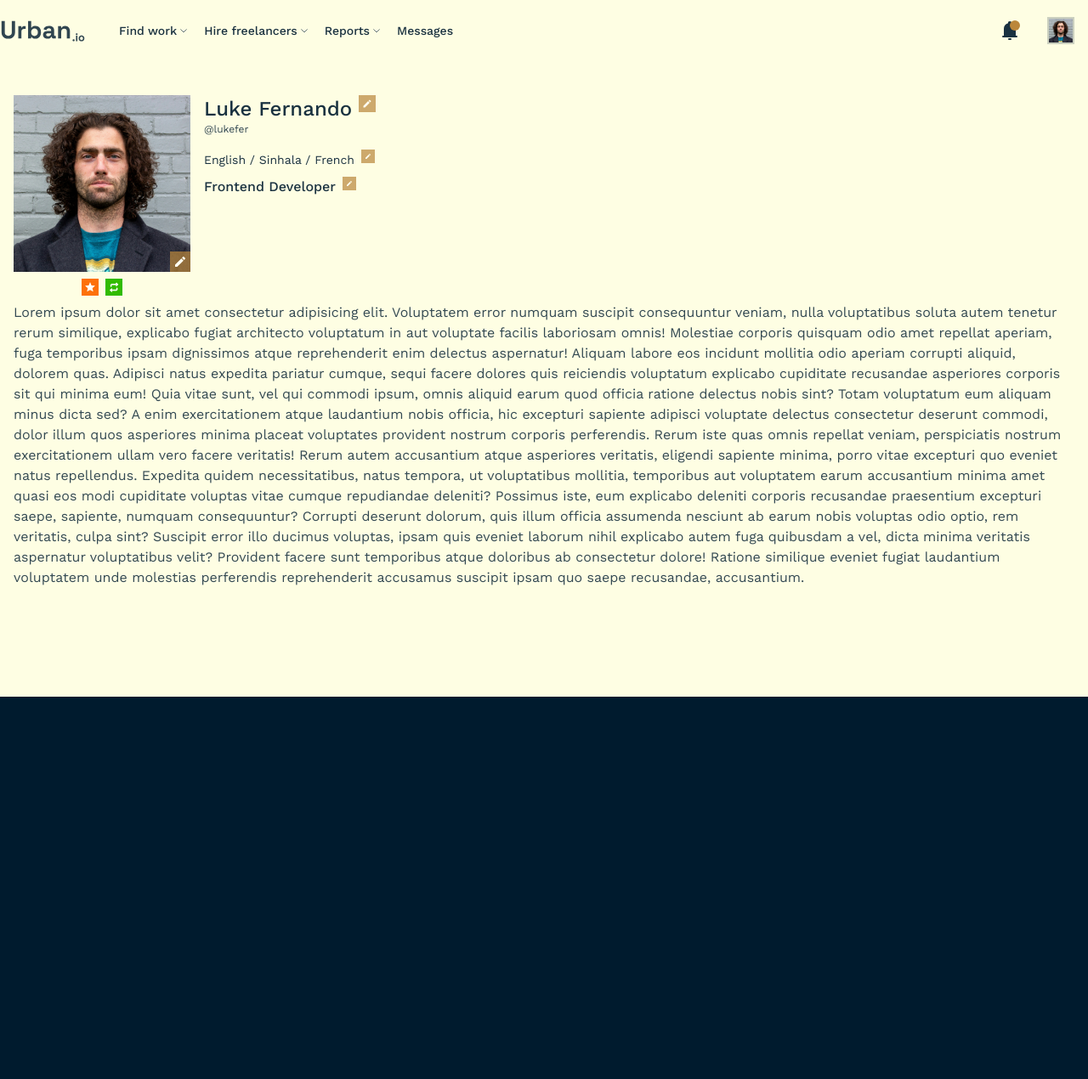
After one commit to Luke-Fernando/Urban, a PHP site: template app/views/profile/profile.php in a window 1280 px wide. The commit adds this page. Shown: the whole page at 85% size. Run offline with PHP 8.4, Linux system fonts and the light colour scheme; the template is opened without the code that fills it, so the values that code supplies are empty.

Commit message:
profile page initialized

```diff
--- /dev/null
+++ b/app/views/profile/profile.php
@@ -0,0 +1,93 @@
+<!DOCTYPE html>
+<html lang="en">
+
+<head>
+    <?php
+    require __DIR__ . "/../shared/head.php";
+    ?>
+    <title>Urban | Profile</title>
+</head>
+
+<body class="bg-[var(--main-bg-yellow)]">
+    <?php
+    require __DIR__ . "/../shared/nav/nav-user.php";
+    ?>
+    <main class="container mx-auto h-auto box-border px-4 mt-10 mb-32">
+        <section class="w-full h-auto flex flex-col sm:flex-row justify-start items-center sm:justify-between sm:items-start">
+            <div class="w-52 h-auto flex flex-col justify-start items-center overflow-hidden">
+                <div class="w-full aspect-square flex justify-center items-center relative">
+                    <img id="profile-picture" src="/assets/images/users/profile.png" alt="profile picture" class="min-w-full min-h-full object-cover">
+                    <label title="Change profile picture" for="profile-picture-edit" class="w-6 h-auto p-1 flex justify-center items-center absolute bottom-0 right-0 text-[var(--bg-white-low)]
+                hover:bg-[var(--active-color-brown)] active:scale-95 duration-75 ease-linear bg-[var(--active-color-brown-low)]">
+                        <input type="file" id="profile-picture-edit" class="hidden" accept="image/*">
+                        <svg xmlns="http://www.w3.org/2000/svg" width="1em" height="1em" viewBox="0 0 24 24" class="w-full h-auto">
+                            <path fill="currentColor" d="M3 17.25V21h3.75L17.81 9.94l-3.75-3.75zM20.71 7.04a.996.996 0 0 0 0-1.41l-2.34-2.34a.996.996 0 0 0-1.41 0l-1.83 1.83l3.75 3.75z" />
+                        </svg>
+                    </label>
+                </div>
+                <div class="w-full flex justify-center items-center flex-wrap">
+                    <span title="Rising star" class="w-5 aspect-square flex justify-center items-center mx-1 my-2 overflow-hidden">
+                        <img src="/assets/images/badges/badge_1.svg" alt="rising star" class="min-w-full min-h-full object-cover">
+                    </span>
+                    <span title="Repeat buyer" class="w-5 aspect-square flex justify-center items-center mx-1 my-2 overflow-hidden">
+                        <img src="/assets/images/badges/badge_2.svg" alt="repeat buyer" class="min-w-full min-h-full object-cover">
+                    </span>
+                </div>
+            </div>
+            <div class="flex-1 pl-4 flex flex-col justify-start items-start my-4 sm:my-0">
+                <span class="relative pr-2">
+                    <span data-text="name" class="text-[var(--main-font-color-90)] text-2xl font-medium">Luke Fernando</span>
+                    <button data-edit="name" class="w-5 h-auto p-1 flex justify-center items-center absolute top-0 left-full text-[var(--bg-white-low)]
+                hover:bg-[var(--active-color-brown)] active:scale-95 duration-75 ease-linear bg-[var(--active-color-brown-low)]">
+                        <svg xmlns="http://www.w3.org/2000/svg" width="1em" height="1em" viewBox="0 0 24 24" class="w-full h-auto">
+                            <path fill="currentColor" d="M3 17.25V21h3.75L17.81 9.94l-3.75-3.75zM20.71 7.04a.996.996 0 0 0 0-1.41l-2.34-2.34a.996.996 0 0 0-1.41 0l-1.83 1.83l3.75 3.75z" />
+                        </svg>
+                    </button>
+                </span>
+                <p class="text-[var(--main-font-color-80)] text-xs font-normal">@lukefer</p>
+                <span class="mt-4 relative pr-2">
+                    <span data-text="languages" class="text-[var(--main-font-color-90)] text-sm font-normal">English / Sinhala / French</span>
+                    <button data-edit="languages" class="w-4 h-auto p-1 flex justify-center items-center absolute top-0 left-full text-[var(--bg-white-low)]
+                hover:bg-[var(--active-color-brown)] active:scale-95 duration-75 ease-linear bg-[var(--active-color-brown-low)]">
+                        <svg xmlns="http://www.w3.org/2000/svg" width="1em" height="1em" viewBox="0 0 24 24" class="w-full h-auto">
+                            <path fill="currentColor" d="M3 17.25V21h3.75L17.81 9.94l-3.75-3.75zM20.71 7.04a.996.996 0 0 0 0-1.41l-2.34-2.34a.996.996 0 0 0-1.41 0l-1.83 1.83l3.75 3.75z" />
+                        </svg>
+                    </button>
+                </span>
+                <span class="relative pr-2 mt-2">
+                    <span data-text="title" class="text-[var(--main-font-color-90)] text-base font-medium">Frontend Developer</span>
+                    <button data-edit="title" class="w-4 h-auto p-1 flex justify-center items-center absolute top-0 left-full text-[var(--bg-white-low)]
+                hover:bg-[var(--active-color-brown)] active:scale-95 duration-75 ease-linear bg-[var(--active-color-brown-low)]">
+                        <svg xmlns="http://www.w3.org/2000/svg" width="1em" height="1em" viewBox="0 0 24 24" class="w-full h-auto">
+                            <path fill="currentColor" d="M3 17.25V21h3.75L17.81 9.94l-3.75-3.75zM20.71 7.04a.996.996 0 0 0 0-1.41l-2.34-2.34a.996.996 0 0 0-1.41 0l-1.83 1.83l3.75 3.75z" />
+                        </svg>
+                    </button>
+                </span>
+            </div>
+        </section>
+        <section class="w-full h-auto flex justify-start items-start">
+            <p class="text-[var(--main-font-color-80)] text-base font-normal">
+                Lorem ipsum dolor sit amet consectetur adipisicing elit. Voluptatem error numquam suscipit consequuntur veniam, nulla voluptatibus soluta
+                autem tenetur rerum similique, explicabo fugiat architecto voluptatum in aut voluptate facilis laboriosam omnis! Molestiae corporis quisquam
+                odio amet repellat aperiam, fuga temporibus ipsam dignissimos atque reprehenderit enim delectus aspernatur! Aliquam labore eos incidunt
+                mollitia odio aperiam corrupti aliquid, dolorem quas. Adipisci natus expedita pariatur cumque, sequi facere dolores quis reiciendis voluptatum
+                explicabo cupiditate recusandae asperiores corporis sit qui minima eum! Quia vitae sunt, vel qui commodi ipsum, omnis aliquid earum quod
+                officia ratione delectus nobis sint? Totam voluptatum eum aliquam minus dicta sed? A enim exercitationem atque laudantium nobis officia, hic
+                excepturi sapiente adipisci voluptate delectus consectetur deserunt commodi, dolor illum quos asperiores minima placeat voluptates provident
+                nostrum corporis perferendis. Rerum iste quas omnis repellat veniam, perspiciatis nostrum exercitationem ullam vero facere veritatis! Rerum
+                autem accusantium atque asperiores veritatis, eligendi sapiente minima, porro vitae excepturi quo eveniet natus repellendus. Expedita quidem
+                necessitatibus, natus tempora, ut voluptatibus mollitia, temporibus aut voluptatem earum accusantium minima amet quasi eos modi cupiditate
+                voluptas vitae cumque repudiandae deleniti? Possimus iste, eum explicabo deleniti corporis recusandae praesentium excepturi saepe, sapiente,
+                numquam consequuntur? Corrupti deserunt dolorum, quis illum officia assumenda nesciunt ab earum nobis voluptas odio optio, rem veritatis,
+                culpa sint? Suscipit error illo ducimus voluptas, ipsam quis eveniet laborum nihil explicabo autem fuga quibusdam a vel, dicta minima
+                veritatis aspernatur voluptatibus velit? Provident facere sunt temporibus atque doloribus ab consectetur dolore! Ratione similique eveniet
+                fugiat laudantium voluptatem unde molestias perferendis reprehenderit accusamus suscipit ipsam quo saepe recusandae, accusantium.
+            </p>
+        </section>
+    </main>
+    <?php
+    require __DIR__ . "/../shared/footer.php";
+    ?>
+</body>
+
+</html>
--- a/app/views/shared/nav/components/dropdown-icon.php
+++ b/app/views/shared/nav/components/dropdown-icon.php
@@ -22,15 +22,15 @@
         </div>
         <!-- arrow -->
         <!-- dropdown -->
-        <div class="overflow-hidden max-h-[2500px] md:absolute md:top-full md:left-0
+        <div class="overflow-hidden max-h-[2500px] md:absolute md:top-full md:right-0
     w-full md:w-max h-auto z-auto md:z-[999] pt-5 md:shadow-md">
             <div class="w-full md:w-max h-auto bg-[var(--bg-white-low)] border-l md:border border-[var(--main-font-color-20)] p-2 flex flex-col justify-start
-        items-start px-5">
+        items-start px-5 md:min-w-36 box-border md:p-0">
                 <?php
                 foreach ($data['sub_links'] as $link) {
                 ?>
                     <a href="<?php echo $link['link']; ?>" class="w-full h-auto flex justify-start items-center font-normal md:font-medium text-[var(--main-font-color-90)]
-                            hover:text-[var(--active-color-brown)] ease-linear duration-75 text-base md:text-sm py-2">
+                            hover:text-[var(--active-color-brown)] ease-linear duration-75 text-base md:text-sm py-2 md:px-5">
                         <?php echo $link['title']; ?>
                     </a>
                 <?php
--- a/app/views/shared/nav/components/dropdown-link.php
+++ b/app/views/shared/nav/components/dropdown-link.php
@@ -24,12 +24,12 @@
         <div class="overflow-hidden md:absolute md:top-full md:left-0
     w-full md:w-max h-auto z-auto md:z-[999] pt-5 md:shadow-md">
             <div class="w-full md:w-max h-auto bg-[var(--bg-white-low)] border-l md:border border-[var(--main-font-color-20)] p-2 flex flex-col justify-start
-        items-start px-5">
+        items-start px-5 md:min-w-36 box-border md:p-0">
                 <?php
                 foreach ($data['sub_links'] as $link) {
                 ?>
                     <a href="<?php echo $link['link']; ?>" class="w-full h-auto flex justify-start items-center font-normal md:font-medium text-[var(--main-font-color-90)]
-                            hover:text-[var(--active-color-brown)] ease-linear duration-75 text-base md:text-sm py-2">
+                            hover:text-[var(--active-color-brown)] ease-linear duration-75 text-base md:text-sm py-2 md:px-5">
                         <?php echo $link['title']; ?>
                     </a>
                 <?php
--- a/app/views/shared/nav/nav-user.php
+++ b/app/views/shared/nav/nav-user.php
@@ -99,7 +99,7 @@
                 ?>
                 <!--  -->
                 <div class="w-full md:w-max md:mx-2 my-[2px] md:my-0 flex flex-col justify-start items-start md:justify-center md:items-center relative cursor-pointer group">
-                    <a href="#" class="w-max flex justify-center items-center font-normal md:font-medium text-[var(--main-font-color-90)]
+                    <a href="/messages" class="w-max flex justify-center items-center font-normal md:font-medium text-[var(--main-font-color-90)]
                     hover:text-[var(--active-color-brown)] ease-linear duration-75 text-base md:text-sm">
                         Messages
                     </a>
@@ -156,7 +156,7 @@
                         'icon' => $profile_icon_html,
                         'sub_links' => array(
                             array(
-                                'title' => 'profile',
+                                'title' => 'Profile',
                                 'link' => '/profile',
                             ),
                             array(
--- a/public/index.php
+++ b/public/index.php
@@ -7,16 +7,17 @@ require __DIR__ . "/../app/helpers/Database.php";
 require __DIR__ . "/../app/core/Model.php";
 require __DIR__ . "/../app/controllers/HomeController.php";
 require __DIR__ . "/../app/controllers/AuthController.php";
+require __DIR__ . "/../app/controllers/ProfileController.php";
 
 $router = new Router();
 $router->register('/', 'HomeController', 'home');
 $router->register('/home', 'HomeController', 'home');
 $router->register('/dashboard', 'DashboardController', 'home');
-// $router->register('/signin', 'AuthController', 'job_feed');
 $router->register('/api/auth/signin', 'AuthController', 'signin_process');
 $router->register('/api/auth/signup', 'AuthController', 'signup_process');
 $router->register('/signin', 'AuthController', 'signin');
 $router->register('/signup', 'AuthController', 'signup');
+$router->register('/profile', 'ProfileController', 'profile');
 $router->dispatch(parse_url($_SERVER['REQUEST_URI'], PHP_URL_PATH));
 
 
```
Also changed, not shown: app/controllers/ProfileController.php (added, +18 -0 lines), public/assets/css/output.css, public/assets/images/badges/badge_1.svg (added), public/assets/images/badges/badge_2.svg (added), public/assets/images/users/profile.png, public/assets/js/controllers/HomeController.js, public/assets/js/controllers/ProfileController.js (added), public/assets/js/index.js.
